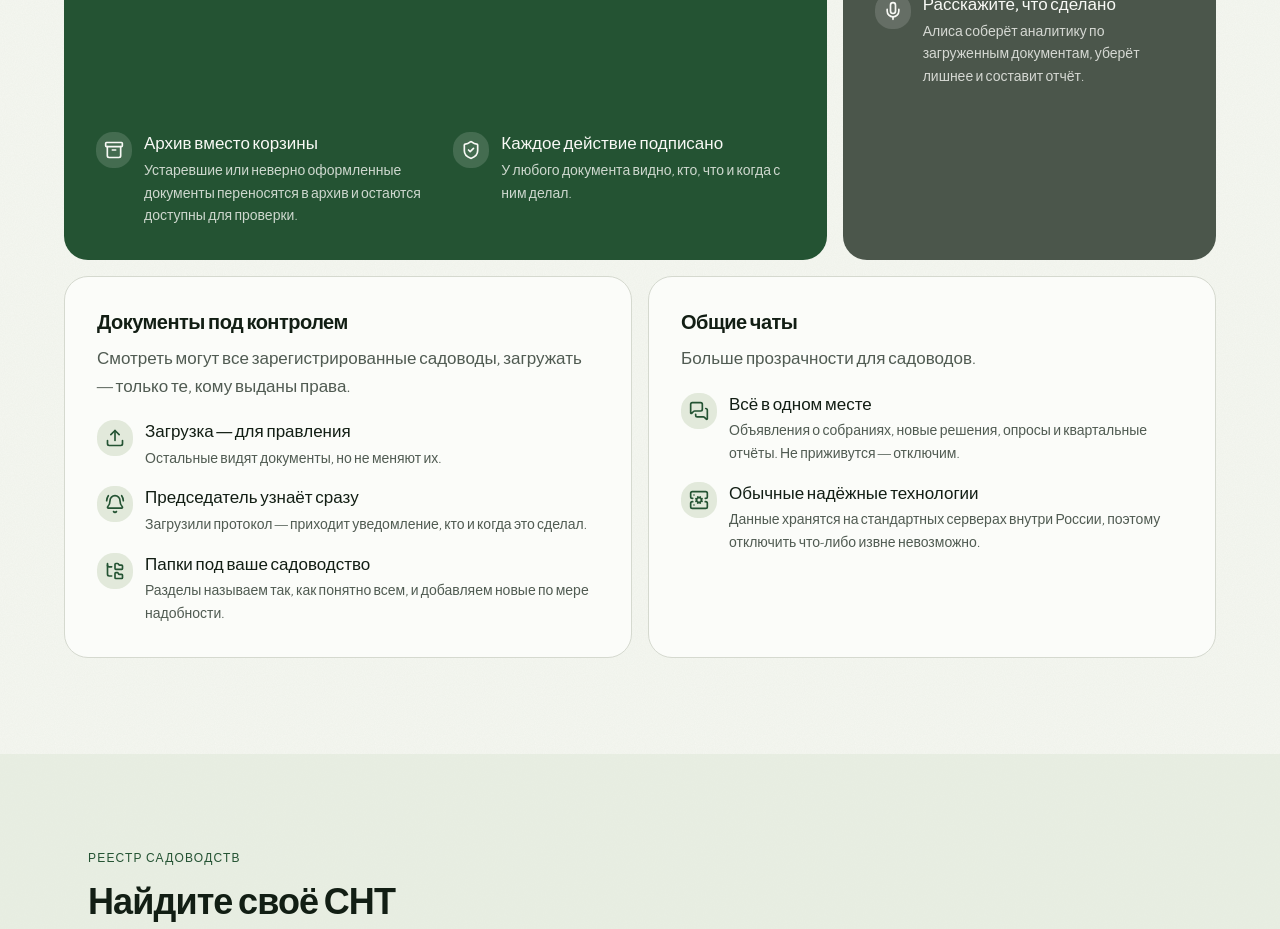
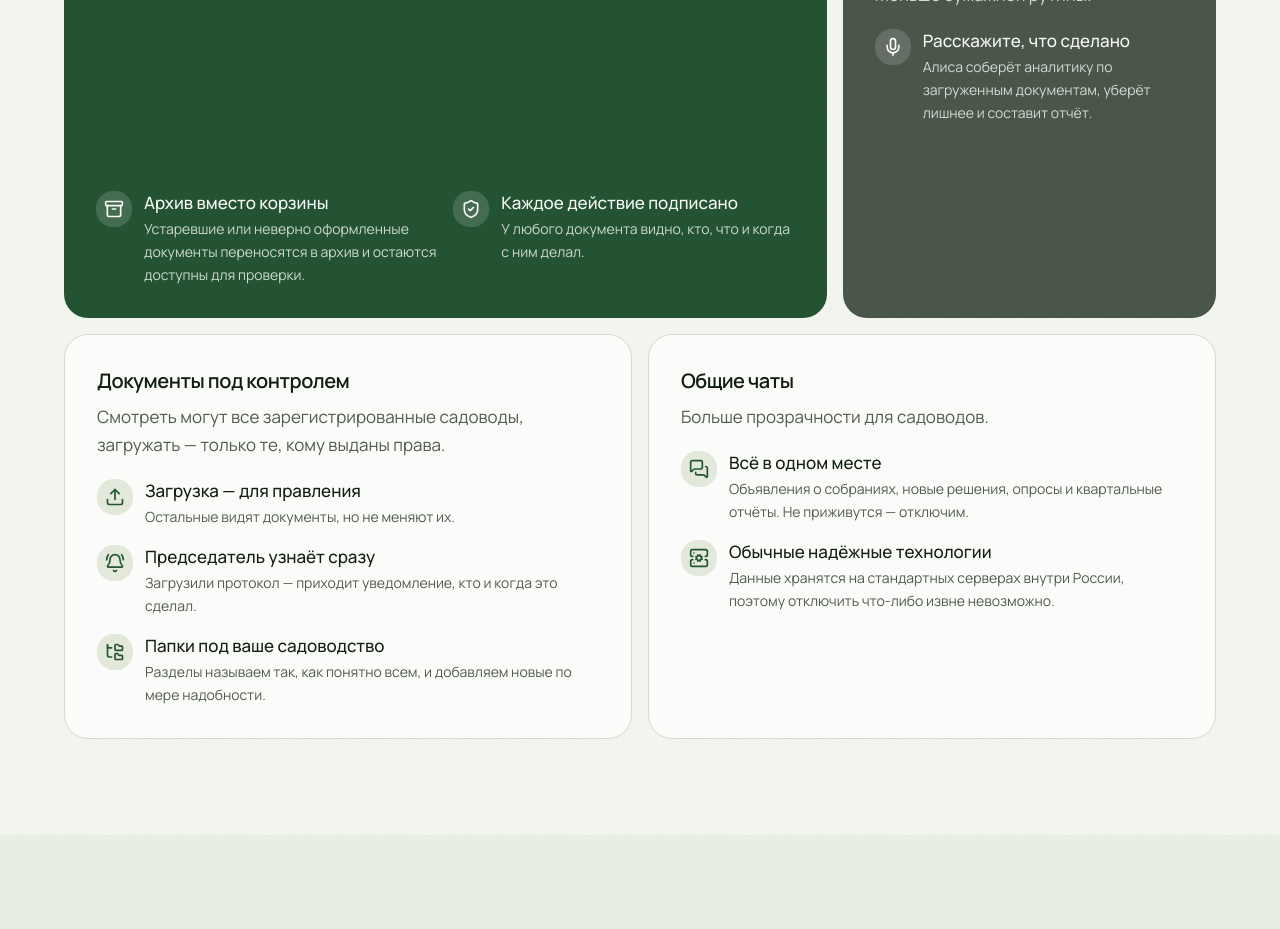
Before and after one commit to Olya1114/visitka-snt, a Next.js app: page / in a window 1280 px wide. Shown: the part 1640-2569 px from the top of the page. Built offline with nearby package versions, Linux system fonts and the light colour scheme.

Commit message:
feat: switch font family to Manrope in layout and globals.css

```diff
--- a/app/globals.css
+++ b/app/globals.css
@@ -5,9 +5,9 @@
 @custom-variant dark (&:is(.dark *));
 
 @theme inline {
-  --font-sans: var(--font-alegreya-sans), 'Alegreya Sans', system-ui, sans-serif;
-  --font-serif: var(--font-alegreya), 'Alegreya', Georgia, serif;
-  --font-mono: var(--font-alegreya-sans), 'Alegreya Sans', system-ui, sans-serif;
+  --font-sans: var(--font-manrope), 'Manrope', system-ui, sans-serif;
+  --font-serif: var(--font-manrope), 'Manrope', system-ui, sans-serif;
+  --font-mono: var(--font-manrope), 'Manrope', system-ui, sans-serif;
   --color-stamp: var(--stamp);
   --color-stamp-foreground: var(--stamp-foreground);
   --color-ring: var(--ring);
--- a/app/layout.tsx
+++ b/app/layout.tsx
@@ -1,13 +1,12 @@
 import { Analytics } from '@vercel/analytics/next'
 import type { Metadata, Viewport } from 'next'
-import { Alegreya, Alegreya_Sans } from 'next/font/google'
+import { Manrope } from 'next/font/google'
 import './globals.css'
 
-const display = Alegreya({ subsets: ['latin', 'cyrillic'], variable: '--font-alegreya' })
-const body = Alegreya_Sans({
+const manrope = Manrope({
   subsets: ['latin', 'cyrillic'],
-  weight: ['400', '500', '700'],
-  variable: '--font-alegreya-sans',
+  weight: ['400', '500', '600', '700', '800'],
+  variable: '--font-manrope',
 })
 
 export const metadata: Metadata = {
@@ -36,7 +35,7 @@ export default function RootLayout({
   children: React.ReactNode
 }>) {
   return (
-    <html lang="ru" className={`${display.variable} ${body.variable} bg-background`}>
+    <html lang="ru" className={`${manrope.variable} bg-background`}>
       <body className="font-sans antialiased">
         {children}
         {process.env.NODE_ENV === 'production' && <Analytics />}
```
